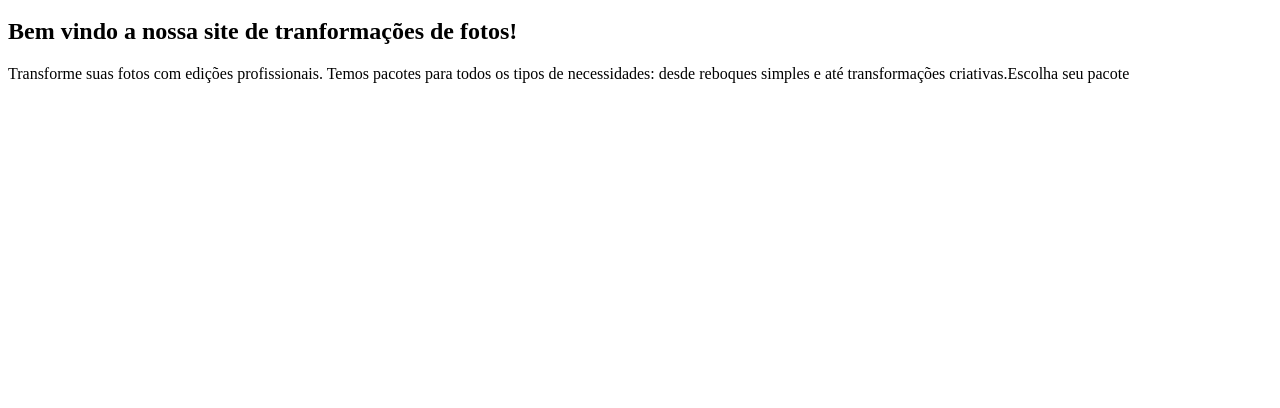
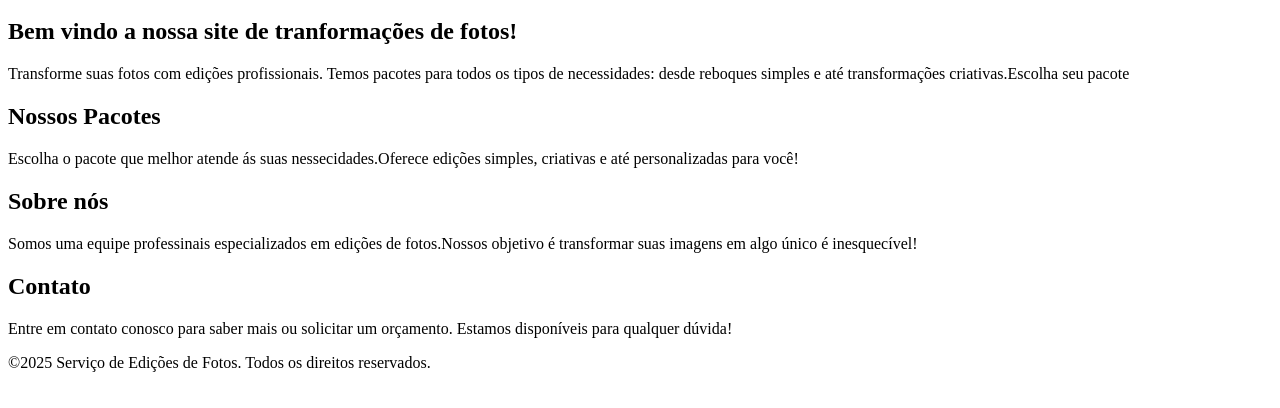
Before and after one commit to Fernandobika/Jogo-do-fut, a plain HTML site: page index.html in a window 1280 px wide. Shown: the part 140-548 px from the top of the page. Drawn offline with Linux system fonts and the light colour scheme.

Commit message:
Update index.html

```diff
--- a/index.html
+++ b/index.html
@@ -23,3 +23,28 @@
         <h2>Bem vindo a nossa site de tranformações de fotos!</h2>
         <p>Transforme suas fotos com edições profissionais. Temos pacotes para todos os tipos de necessidades: desde reboques simples e até transformações criativas.Escolha seu pacote</p>
       </selection>
+
+      <section>
+
+      </section id="pacotes">
+      <h2>Nossos Pacotes</h2>
+      <p> Escolha o pacote que melhor atende ás suas nessecidades.Oferece edições simples, criativas e até personalizadas para você!</p>
+      <pode adicinal alguma coisa ></pode>
+    </section>
+
+      <section id="sobre">
+        <h2>Sobre nós</h2>
+        <p>Somos uma equipe professinais especializados em edições de fotos.Nossos objetivo é transformar suas imagens em algo único é inesquecível!</p></p>
+         <pode></pode>
+
+       <section id="contato">
+         <h2>Contato</h2>
+         <p>Entre em contato conosco para saber mais ou solicitar um orçamento. Estamos disponíveis para qualquer dúvida!</p>
+         <pode></pode>
+       </section>
+
+      <footer>
+        <p>&copy;2025 Serviço de Edições de Fotos. Todos os direitos reservados.</p>
+      </footer>
+      </body>
+  </html>
```
